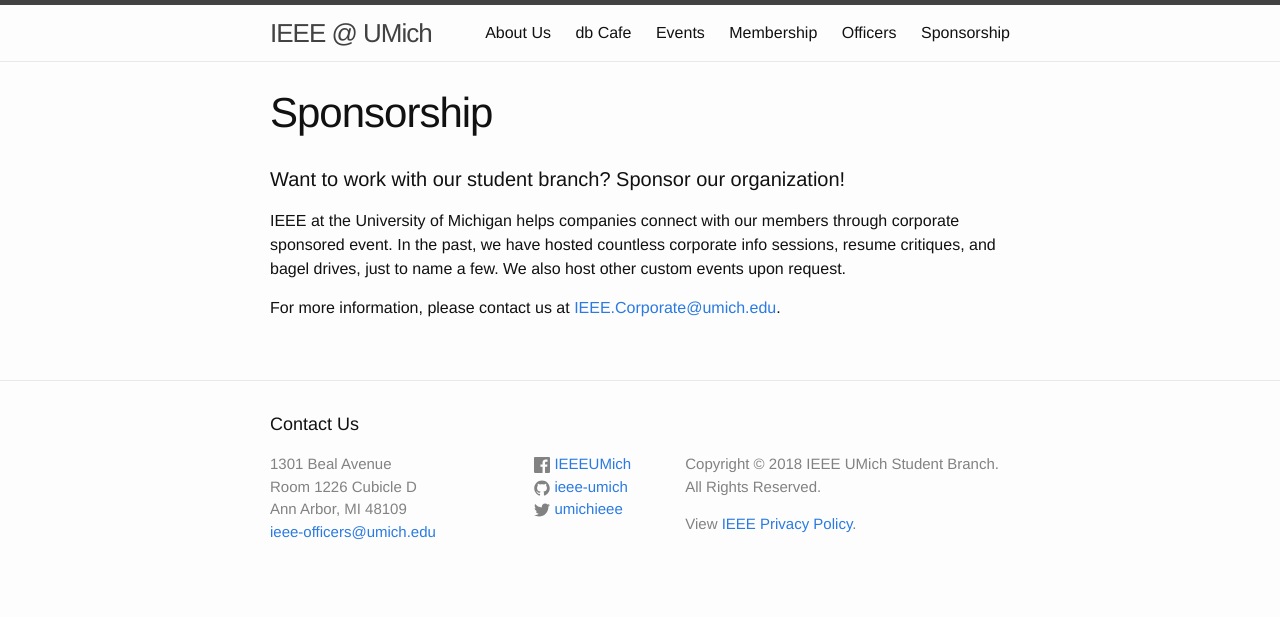
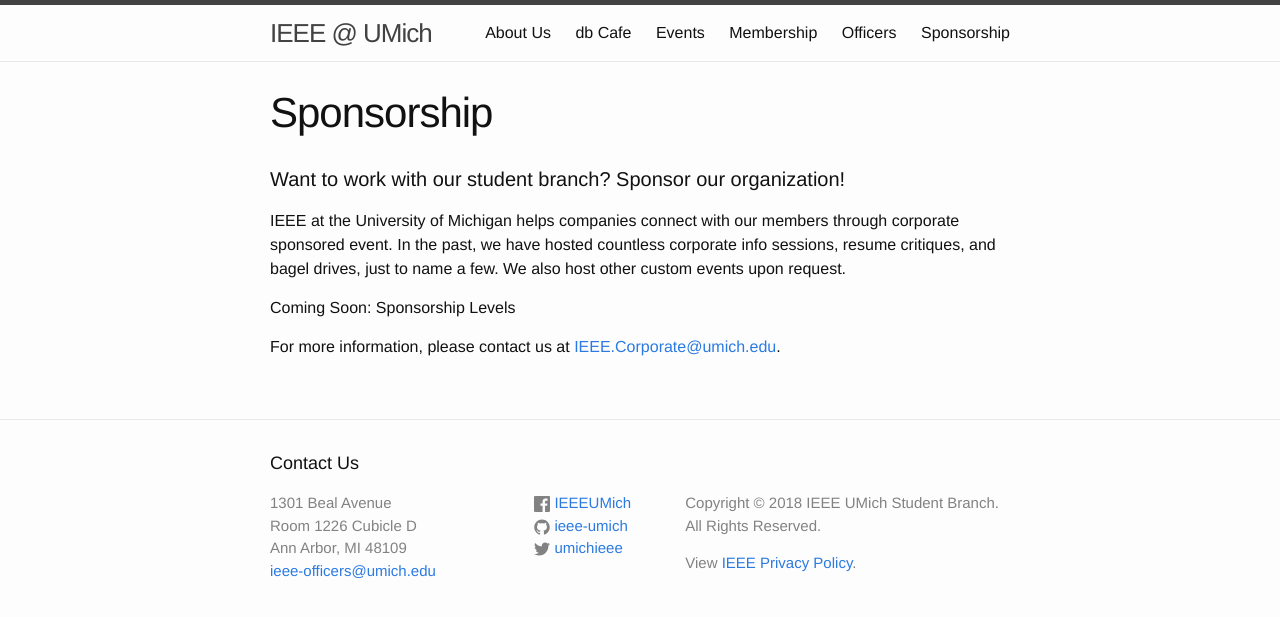
Before and after one commit to ieee-umich/ieee-website, a Jekyll site: the page built from sponsorship.md, in a window 1280 px wide. Shown: the top 617 px of the page. Built offline with Jekyll 4.4.1, drawn with Linux system fonts in a browser that asks for light colours; comment, search, counter and statistics services are not loaded.

Commit message:
MOD: Sponsorship levels to be written

```diff
--- a/sponsorship.md
+++ b/sponsorship.md
@@ -8,4 +8,6 @@
 
 IEEE at the University of Michigan helps companies connect with our members through corporate sponsored event. In the past, we have hosted countless corporate info sessions, resume critiques, and bagel drives, just to name a few. We also host other custom events upon request.
 
+Coming Soon: Sponsorship Levels
+
 For more information, please contact us at [IEEE.Corporate@umich.edu](IEEE.Corporate@umich.edu).
```
